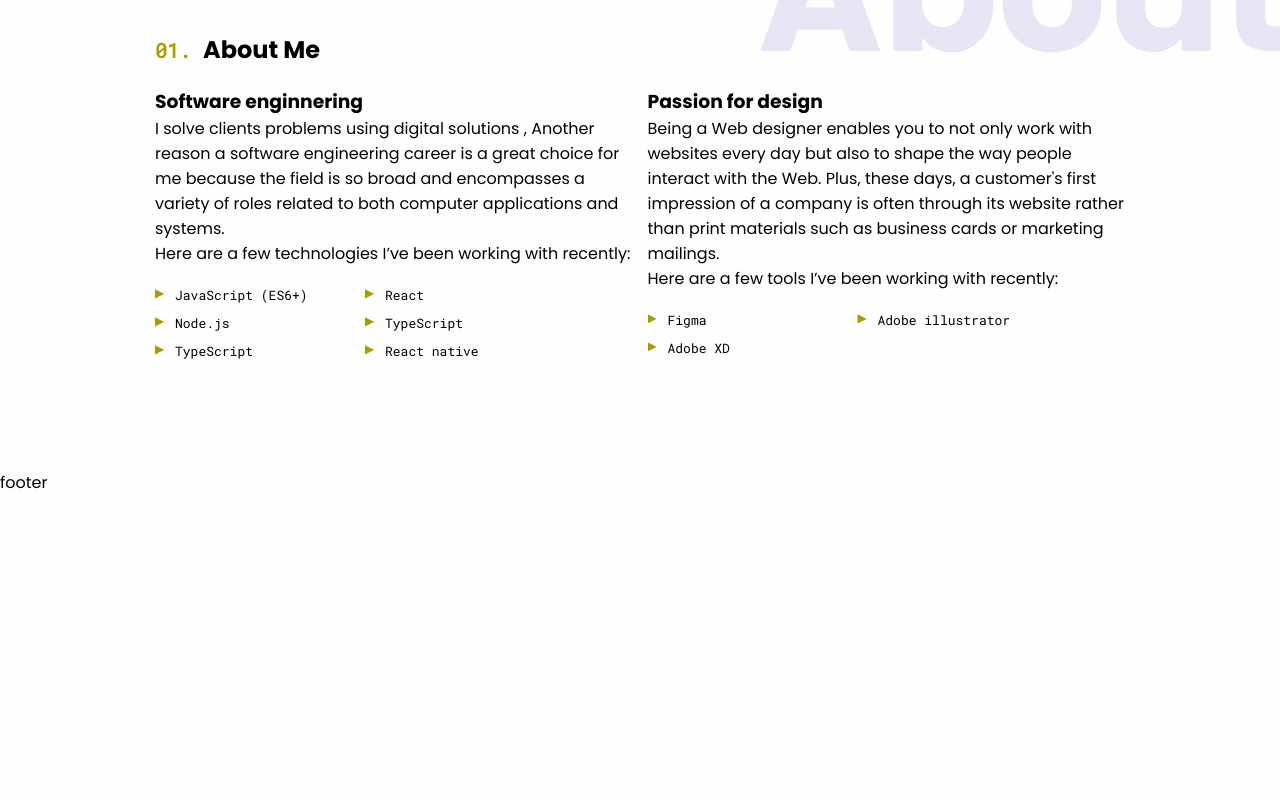
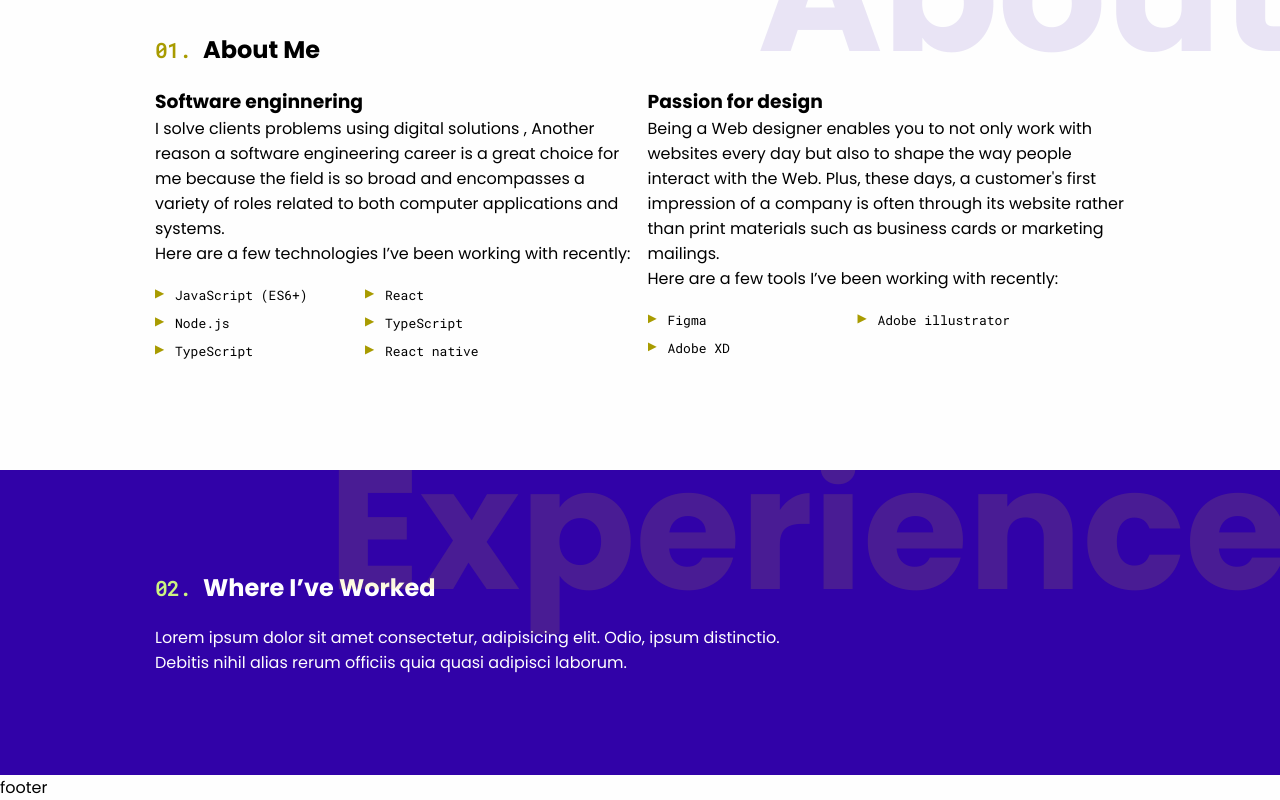
Before and after one commit to amine-louni/v2, a Next.js app: page / in a window 1280 px wide. Shown: the part 618-1418 px from the top of the page. Before the commit the page ends 1113 px from the top, so only its background shows below. Built offline with nearby package versions, Linux system fonts and the light colour scheme.

Commit message:
create component for sections

```diff
--- /dev/null
+++ b/components/sections/About.jsx
@@ -0,0 +1,56 @@
+import classes from "../../styles/Home.module.scss";
+
+export default function About() {
+  return (
+    <section className={classes.section}>
+      <h3 className={classes["bg-heading"]}>About</h3>
+      <div className="container">
+        <h2
+          className={`${classes["section-title"]} ${classes["section-title-dark"]}`}
+        >
+          <span>01. </span>About Me
+        </h2>
+
+        <div className="row">
+          <div className="col-lg-6 mb-lg">
+            <h3>Software enginnering</h3>
+            <p>
+              I solve clients problems using digital solutions , Another reason
+              a software engineering career is a great choice for me because the
+              field is so broad and encompasses a variety of roles related to
+              both computer applications and systems.
+              <p>
+                Here are a few technologies I’ve been working with recently:
+              </p>
+            </p>
+            <ul className={classes.skillsList}>
+              <li>JavaScript (ES6+)</li>
+              <li>React</li>
+              <li>Node.js</li>
+              <li>TypeScript</li>
+              <li>TypeScript</li>
+              <li>React native</li>
+            </ul>
+          </div>
+
+          <div className="col-lg-6 ">
+            <h3>Passion for design</h3>
+            <p>
+              Being a Web designer enables you to not only work with websites
+              every day but also to shape the way people interact with the Web.
+              Plus, these days, a customer&apos;s first impression of a company
+              is often through its website rather than print materials such as
+              business cards or marketing mailings.
+            </p>
+            <p>Here are a few tools I’ve been working with recently:</p>
+            <ul className={classes.skillsList}>
+              <li>Figma</li>
+              <li>Adobe illustrator</li>
+              <li>Adobe XD</li>
+            </ul>
+          </div>
+        </div>
+      </div>
+    </section>
+  );
+}
--- /dev/null
+++ b/components/sections/Hero.jsx
@@ -0,0 +1,44 @@
+import classes from "../../styles/Home.module.scss";
+import AvatarShapes from "../../public/photo-bg.svg";
+
+import Image from "next/image";
+
+export default function Hero() {
+  return (
+    <>
+      <section className={classes.hero}>
+        <div className={classes.overlay} />
+        <div className={`container ${classes.container}`}>
+          <div className={`row ${classes.row}`}>
+            <div className={`col-lg-7 ${classes["main-col"]}`}>
+              <div>
+                <h4 className={classes.hello}>
+                  <span>▶</span> Hy my name is Amine Louni
+                </h4>
+                <h4 className={classes.title}>
+                  Full Stack
+                  <div className={classes.titlePart}>Developer.</div>
+                </h4>
+                <p className={classes.text}>
+                  Since beginning my journey as a software engineer , I &apos;ve
+                  done remote work for agencies, consulted for startups, and
+                  collaborated with talented people to create digital products
+                  for both business and consumer use.
+                </p>
+                <button className="btn">Check out my works</button>
+                <br />
+              </div>
+            </div>
+            <div className={`col-lg-5 ${classes["col-photo"]}`}>
+              <div className={classes["xs-overlay"]} />
+              <div className={classes.avatarShapes}>
+                <Image src={AvatarShapes} alt="shapes" />
+              </div>
+              <div className={classes.photo}></div>
+            </div>
+          </div>
+        </div>
+      </section>
+    </>
+  );
+}
--- /dev/null
+++ b/components/sections/Jobs.jsx
@@ -0,0 +1,25 @@
+import classes from "../../styles/Home.module.scss";
+
+export default function Jobs() {
+  return (
+    <section className={classes["section-dark"]}>
+      <h3 className={classes["bg-heading-light"]}>Experience</h3>
+      <div className="container">
+        <h2
+          className={`${classes["section-title"]} ${classes["section-title-light"]}`}
+        >
+          <span>02. </span> Where I’ve Worked
+        </h2>
+        <div className="row">
+          <div className="col-lg-8">
+            <p>
+              Lorem ipsum dolor sit amet consectetur, adipisicing elit. Odio,
+              ipsum distinctio. Debitis nihil alias rerum officiis quia quasi
+              adipisci laborum.
+            </p>
+          </div>
+        </div>
+      </div>
+    </section>
+  );
+}
--- a/pages/index.jsx
+++ b/pages/index.jsx
@@ -5,6 +5,9 @@ import AvatarShapes from "../public/photo-bg.svg";
 
 import Image from "next/image";
 import { useEffect, useState } from "react";
+import Hero from "../components/sections/Hero";
+import About from "../components/sections/About";
+import Jobs from "../components/sections/Jobs";
 
 export default function Home() {
   const [open, setOpen] = useState(false);
@@ -26,91 +29,11 @@ export default function Home() {
 
       <main className={open && classes.blurred}>
         <Navbar open={open} setOpen={setOpen} />
-        <section className={classes.hero}>
-          <div className={classes.overlay} />
-          <div className={`container ${classes.container}`}>
-            <div className={`row ${classes.row}`}>
-              <div className={`col-lg-7 ${classes["main-col"]}`}>
-                <div>
-                  <h4 className={classes.hello}>
-                    <span>▶</span> Hy my name is Amine Louni
-                  </h4>
-                  <h4 className={classes.title}>
-                    Full Stack
-                    <div className={classes.titlePart}>Developer.</div>
-                  </h4>
-                  <p className={classes.text}>
-                    Since beginning my journey as a software engineer , I
-                    &apos;ve done remote work for agencies, consulted for
-                    startups, and collaborated with talented people to create
-                    digital products for both business and consumer use.
-                  </p>
-                  <button className="btn">Check out my works</button>
-                  <br />
-                </div>
-              </div>
-              <div className={`col-lg-5 ${classes["col-photo"]}`}>
-                <div className={classes["xs-overlay"]} />
-                <div className={classes.avatarShapes}>
-                  <Image src={AvatarShapes} alt="shapes" />
-                </div>
-                <div className={classes.photo}></div>
-              </div>
-            </div>
-          </div>
-        </section>
+        <Hero />
 
-        <section className={classes.aboutSection}>
-          <h3 className={classes["bg-heading"]}>About</h3>
-          <div className="container">
-            <h2
-              className={`${classes["section-title"]} ${classes["section-title-dark"]}`}
-            >
-              <span>01. </span>About Me
-            </h2>
+        <About />
 
-            <div className="row">
-              <div className="col-lg-6">
-                <h3>Software enginnering</h3>
-                <p>
-                  I solve clients problems using digital solutions , Another
-                  reason a software engineering career is a great choice for me
-                  because the field is so broad and encompasses a variety of
-                  roles related to both computer applications and systems.
-                  <p>
-                    Here are a few technologies I’ve been working with recently:
-                  </p>
-                </p>
-                <ul className={classes.skillsList}>
-                  <li>JavaScript (ES6+)</li>
-                  <li>React</li>
-                  <li>Node.js</li>
-                  <li>TypeScript</li>
-                  <li>TypeScript</li>
-                  <li>React native</li>
-                </ul>
-              </div>
-
-              <div className="col-lg-6">
-                <h3>Passion for design</h3>
-                <p>
-                  Being a Web designer enables you to not only work with
-                  websites every day but also to shape the way people interact
-                  with the Web. Plus, these days, a customer&apos;s first
-                  impression of a company is often through its website rather
-                  than print materials such as business cards or marketing
-                  mailings.
-                </p>
-                <p>Here are a few tools I’ve been working with recently:</p>
-                <ul className={classes.skillsList}>
-                  <li>Figma</li>
-                  <li>Adobe illustrator</li>
-                  <li>Adobe XD</li>
-                </ul>
-              </div>
-            </div>
-          </div>
-        </section>
+        <Jobs />
       </main>
 
       <footer>footer</footer>
--- a/styles/Home.module.scss
+++ b/styles/Home.module.scss
@@ -143,11 +143,28 @@
       font-size: var(--fz-xl);
     }
   }
+  &-light {
+    color: var(--white);
+
+    & span {
+      color: var(--green);
+      font-family: var(--font-mono);
+      font-size: var(--fz-xl);
+    }
+  }
 }
-.aboutSection {
+
+.section {
   padding: var(--spacing-xxl) 0;
   position: relative;
   overflow-x: hidden;
+  &-dark {
+    padding: var(--spacing-xxl) 0;
+    position: relative;
+    overflow-x: hidden;
+    background-color: var(--blue);
+    color: var(--white);
+  }
 }
 
 .bg-heading {
@@ -159,6 +176,16 @@
   margin: 0;
   padding: 0;
   line-height: 0;
+  &-light {
+    color: var(--yellow-transparent);
+    position: absolute;
+    top: 6rem;
+    right: -1rem;
+    font-size: 17rem;
+    margin: 0;
+    padding: 0;
+    line-height: 0;
+  }
 }
 
 .skillsList {
--- a/styles/globals.scss
+++ b/styles/globals.scss
@@ -18,3 +18,9 @@ main {
     user-select: none;
   }
 }
+
+.mb-lg {
+  @media only screen and (max-width: 992px) {
+    margin-bottom: var(--spacing-md);
+  }
+}
--- a/styles/theme/_variables.scss
+++ b/styles/theme/_variables.scss
@@ -4,7 +4,7 @@
   --blue-transparent: #3102a81a;
   --yellow: #f5e205;
   --yellow-light: #e2ecd0;
-  --yellow-transparent: #f5e10536;
+  --yellow-transparent: #f5e1051f;
   --yellow-dark: #a89b00;
   --white: #fefefe;
   --green: #ccf381;
```
